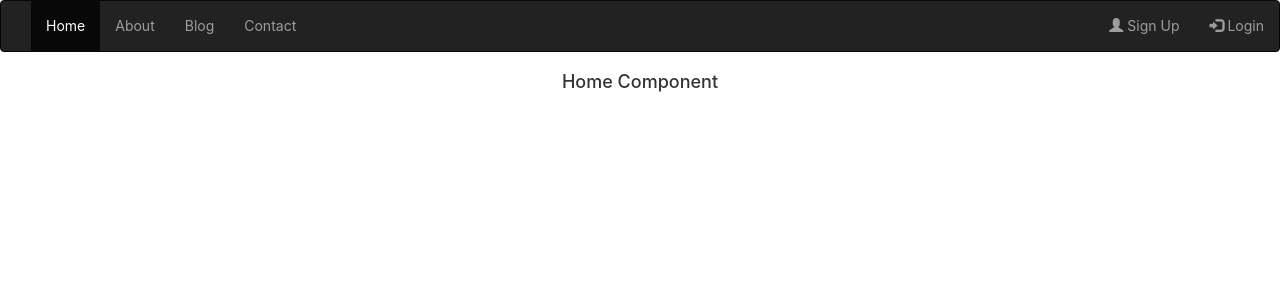
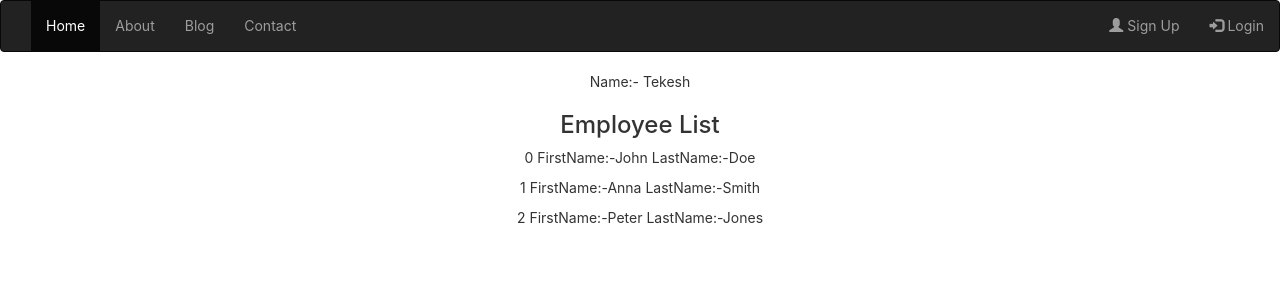
Before and after one commit to Tekeshwar/ReactJsPOC, a React (Create React App) app: page / in a window 1280 px wide. Shown: the top 300 px of the page. Built offline with nearby package versions, Linux system fonts and the light colour scheme.

Commit message:
Implemented props

```diff
--- a/src/App.js
+++ b/src/App.js
@@ -8,11 +8,17 @@ import { BrowserRouter, Route } from 'react-router-dom'
 
 class App extends React.Component {
   render() {
+    var employeesList = {
+      "employees": [
+        { "firstName": "John", "lastName": "Doe" },
+        { "firstName": "Anna", "lastName": "Smith" },
+        { "firstName": "Peter", "lastName": "Jones" }
+      ]
+    }
     return (
-
       <div className="App">
         <Header />
-        <Home />
+        <Home name="Tekesh" employeesList={employeesList} />
       </div>
     );
   }
--- a/src/components/Home.js
+++ b/src/components/Home.js
@@ -2,9 +2,23 @@ import React, { Component } from 'react';
 
 class Home extends React.Component {
     render() {
+        //===Outputting Dynamic Start======
+        let constant = "";
+        if (false) {
+            constant = <p> Hello VCS Team</p>;
+        } else {
+            constant = <p></p>;
+        }
+
         return (
             <div id='home'>
-                <h4>Home Component</h4>
+
+                {constant}
+                <p>Name:- {this.props.name}</p>
+                <div>
+                    <h3>Employee List</h3>
+                    {this.props.employeesList.employees.map((emp,i)=> <p key={i} >{i +" "}FirstName:-{emp.firstName} LastName:-{emp.lastName}</p>) }
+                </div>
             </div>
         )
     };
```
